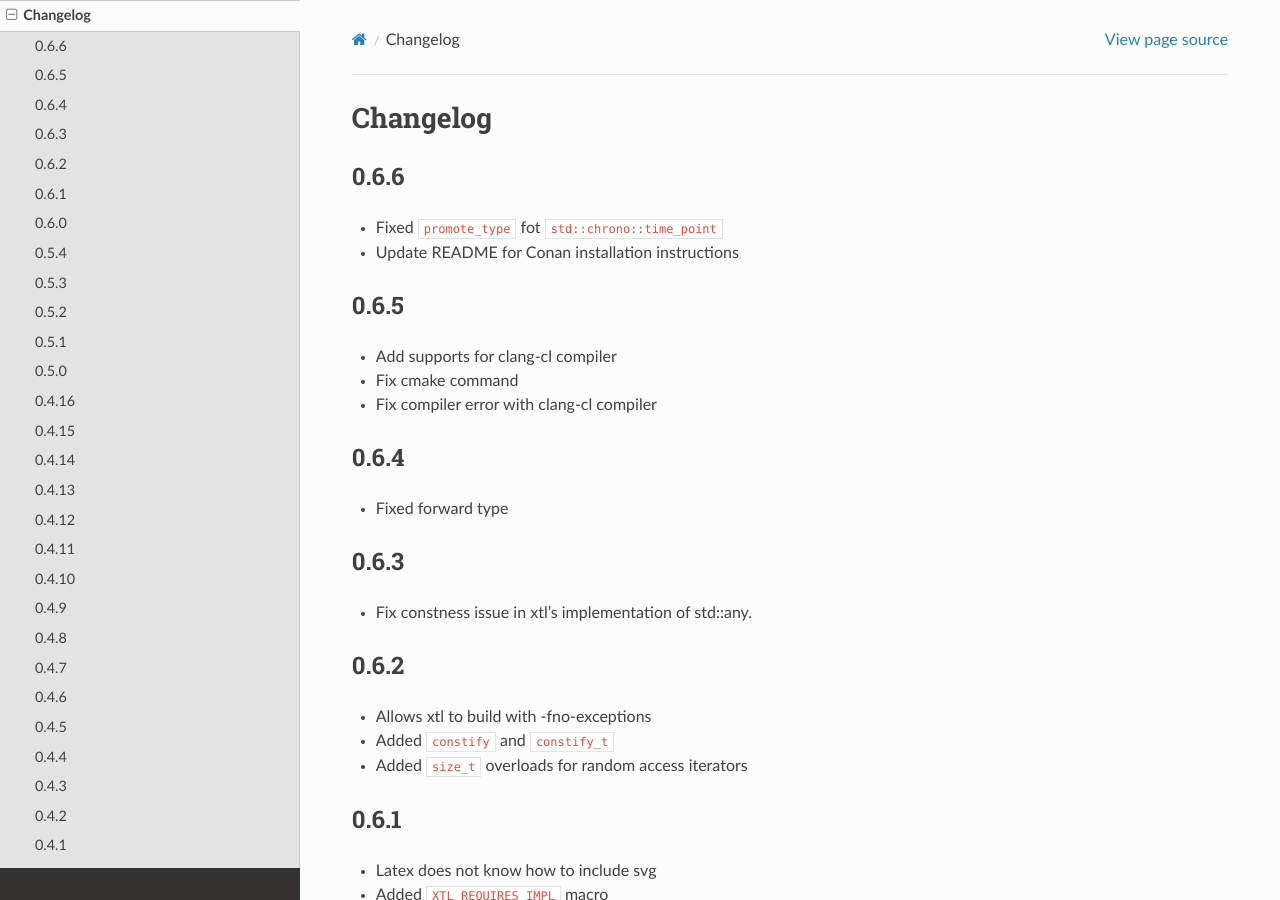
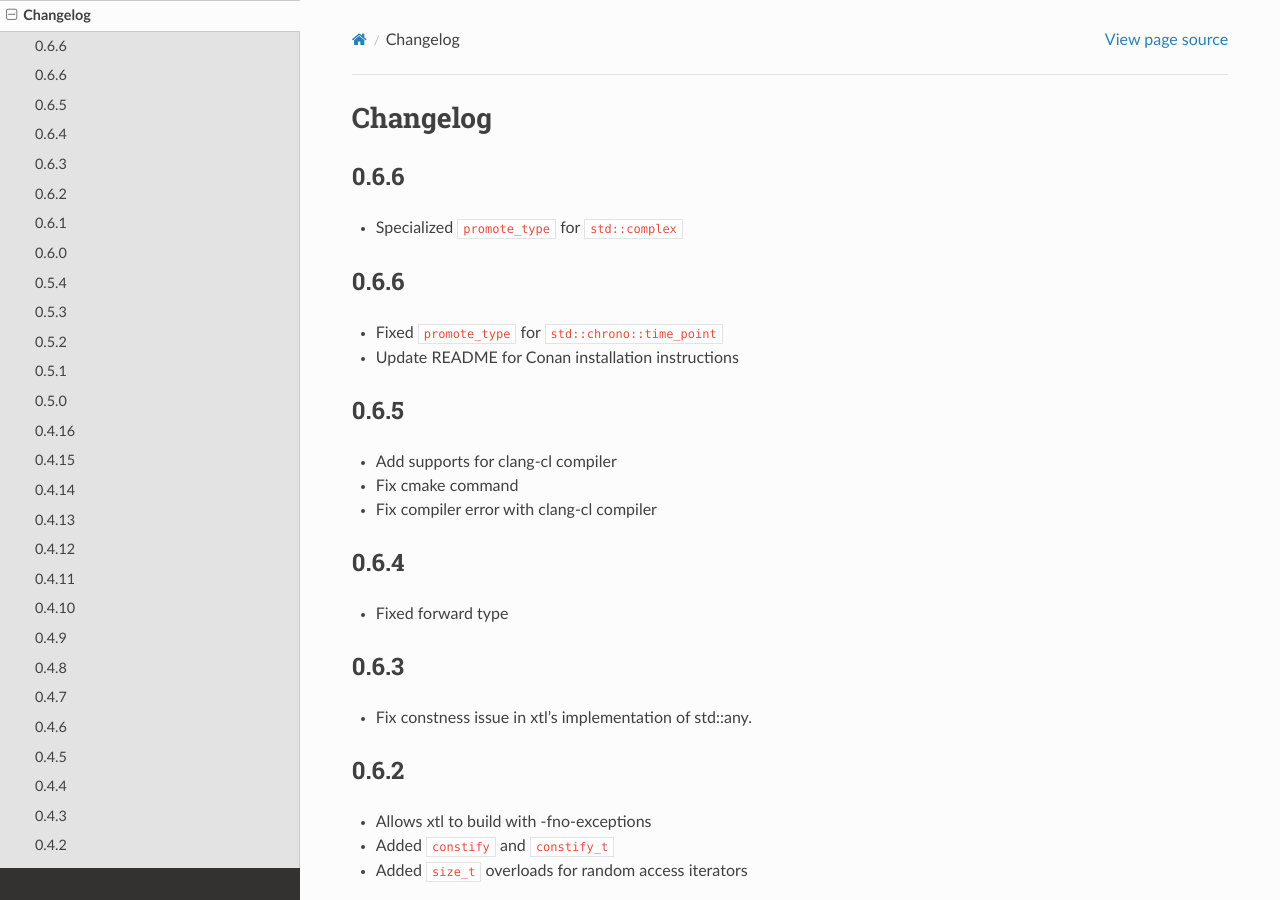
Before and after one commit to xtensor-stack/xtl, a Sphinx documentation site: the page built from docs/source/changelog.rst, in a window 1280 px wide and 900 px high. Built offline with Sphinx 7.4.7 and the Read the Docs theme 2.0.0, drawn with Linux system fonts in a browser that asks for light colours.

Commit message:
Release 0.6.7

```diff
--- a/docs/source/changelog.rst
+++ b/docs/source/changelog.rst
@@ -10,7 +10,12 @@ Changelog
 0.6.6
 -----
 
-- Fixed ``promote_type`` fot ``std::chrono::time_point``
+- Specialized ``promote_type`` for ``std::complex``
+
+0.6.6
+-----
+
+- Fixed ``promote_type`` for ``std::chrono::time_point``
 - Update README for Conan installation instructions
 
 0.6.5
```
Also changed, not shown: 1 other file.
